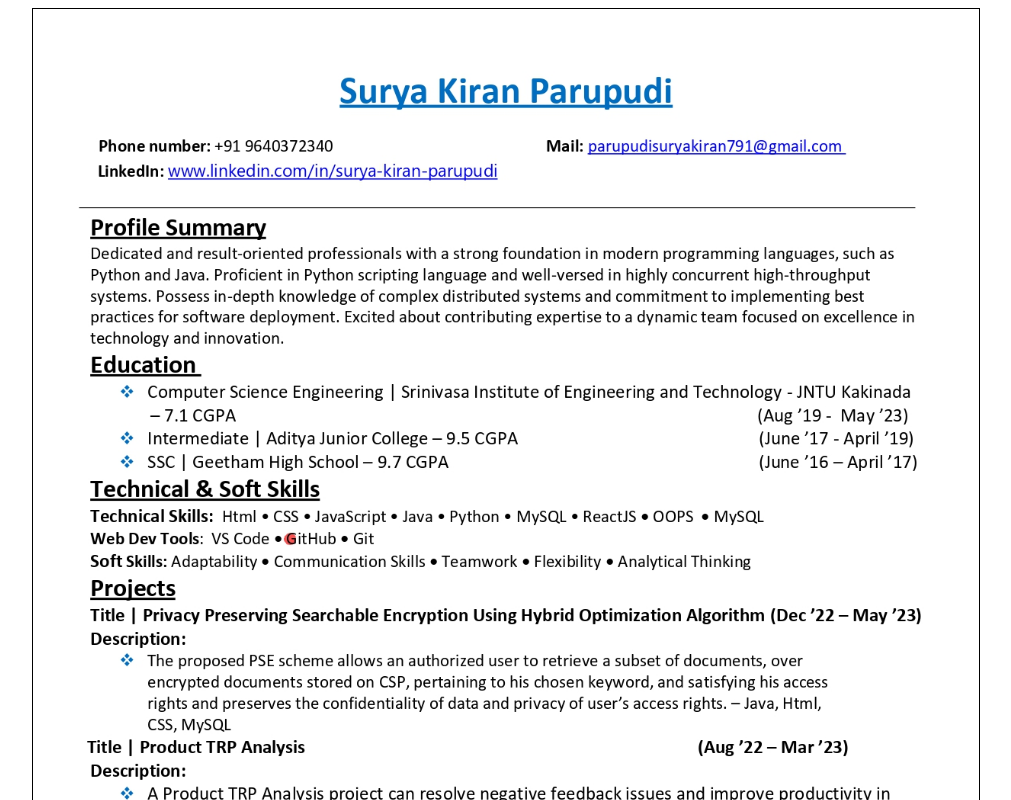
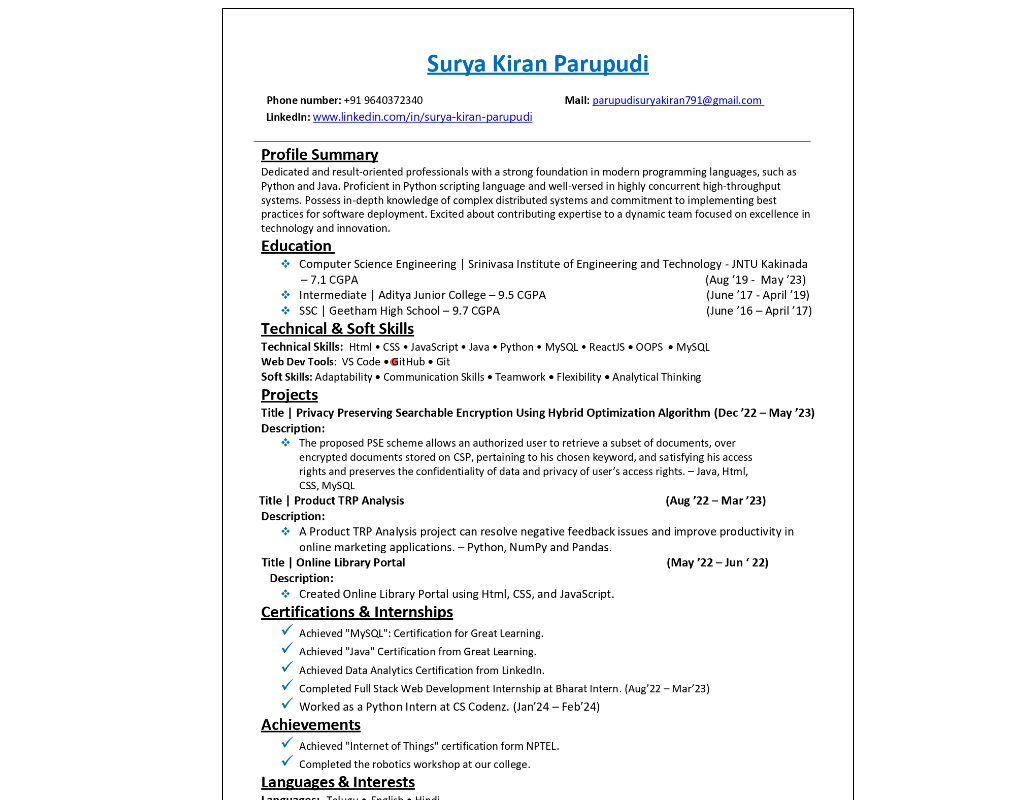
Before and after one commit to Suryakiranparupudi/Portfoliowebsite, a plain HTML site: page resume.html in a window 1280 px wide. Shown: the top 800 px of the page, without its empty margins (102-1113 px from the left). Drawn offline with Linux system fonts and the light colour scheme.

Commit message:
Update resume.html

```diff
--- a/resume.html
+++ b/resume.html
@@ -7,10 +7,14 @@
     <style>
         * { box-sizing: border-box; }
         img{
-            width:75%;
-            height:85%;
-            margin-left: 10%;
+            width:50%;
+            height:45%;
+            margin-left: 25%;
             border: 1px solid black;
+        }
+        img:hover{
+            border: 1.5px solid rgb(0, 42, 255);
+            transition-delay: 0.5ms;
         }
     </style>
 </head>
```
